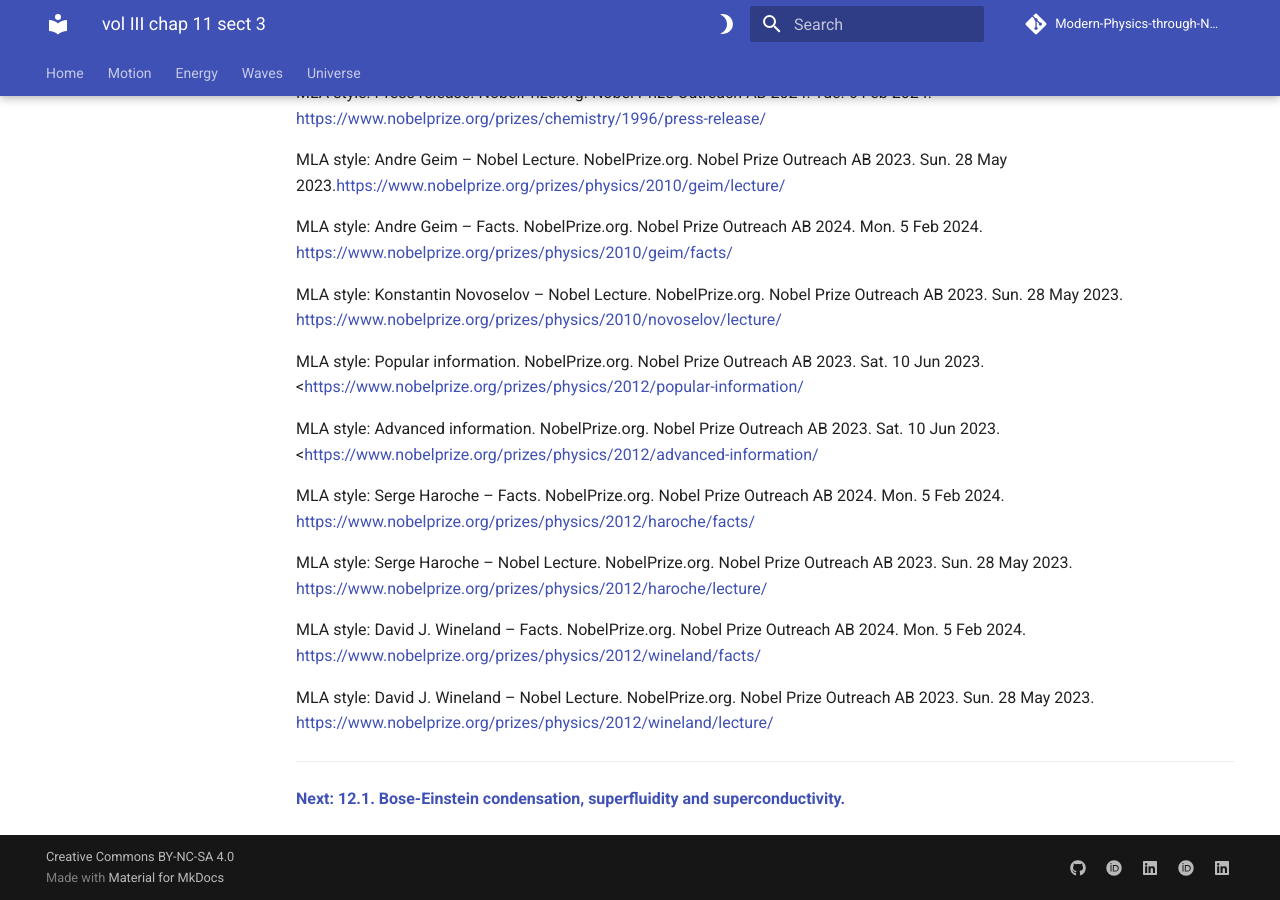
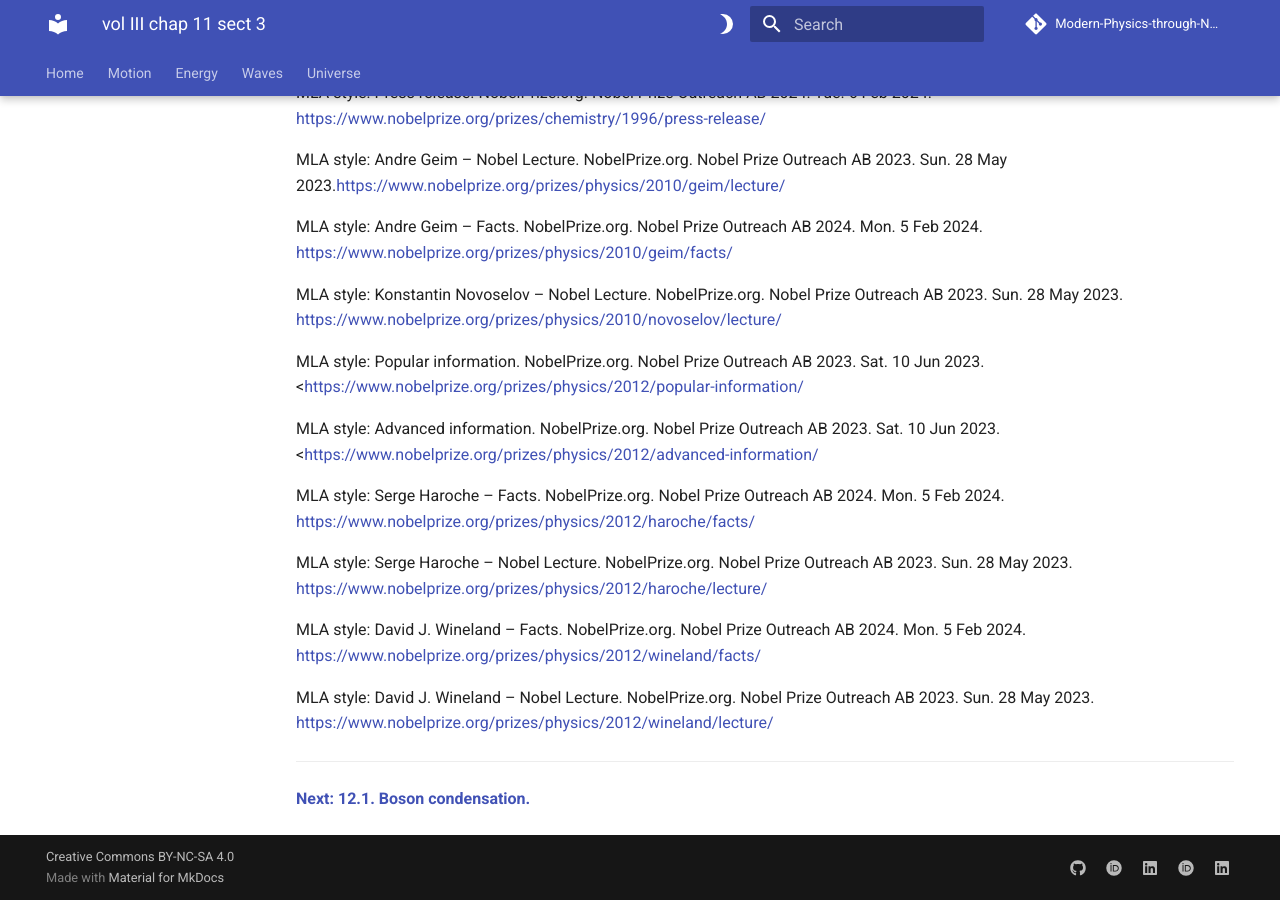
Before and after one commit to modphysnobel/modphysnobel.github.io, an MkDocs documentation site: the page built from docs/vol-III/vol-III-chap-11-sect-3.md, in a window 1280 px wide and 900 px high, scrolled down 10470 px. Built offline with MkDocs 1.6.1 and Material for MkDocs 9.7.7, drawn with Linux system fonts in a browser that asks for light colours; some web fonts are replaced; comment, search, counter and statistics services are not loaded.

Commit message:
Update vol-III-chap-11-sect-3.md

```diff
--- a/docs/vol-III/vol-III-chap-11-sect-3.md
+++ b/docs/vol-III/vol-III-chap-11-sect-3.md
@@ -1878,4 +1878,4 @@
 
 ***
 
-[**Next: 12.1.	 Bose-Einstein condensation, superfluidity and superconductivity.**](./vol-III-chap-12-sect-1.md)
+[**Next: 12.1.	Boson condensation.**](./vol-III-chap-12-sect-1.md)
```
